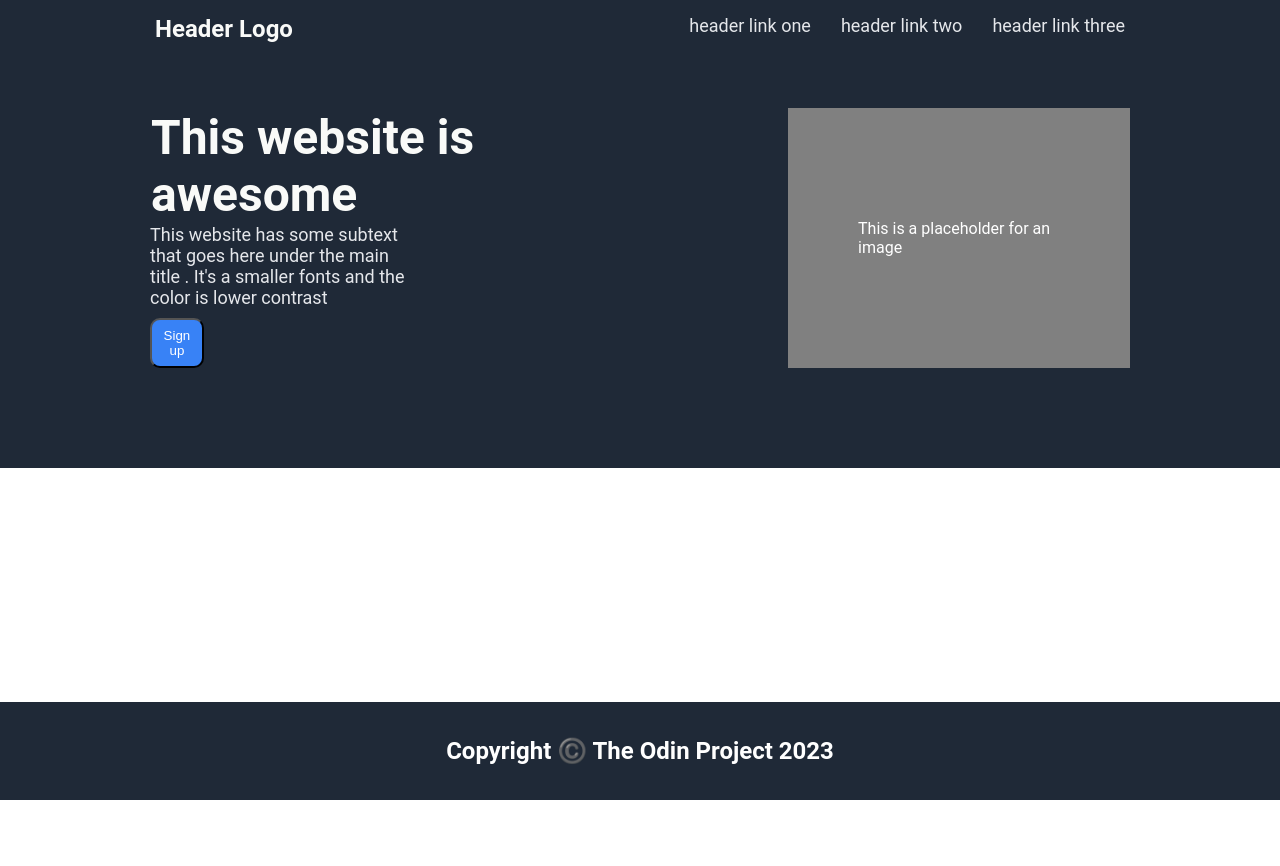
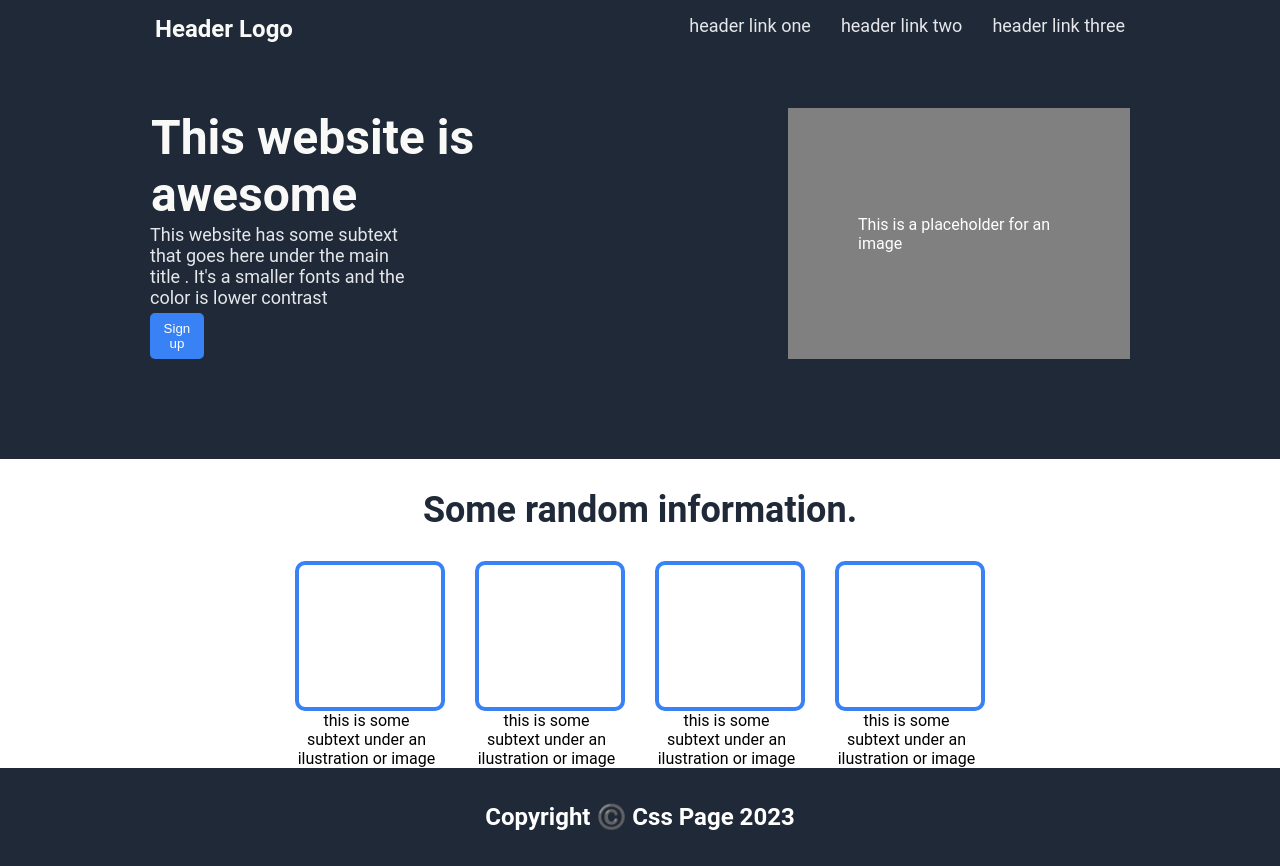
Before and after one commit to Miron-Silviu/project-landing-page, a plain HTML site: page index.html in a window 1280 px wide. Before the commit the page ends 800 px from the top, so only its background shows below. Drawn offline with Linux system fonts and the light colour scheme.

Commit message:
Adding new information in index.html and styled info-section

```diff
--- a/index.html
+++ b/index.html
@@ -7,7 +7,7 @@
     <title>Css page</title>
 </head>
 <body>
-    <section id="hero">
+    <section id="hero-section">
         <div class="head-nav">
             <h1 id="logo-txt">Header Logo</h1>
             <nav class="nav-bar">
@@ -26,15 +26,46 @@
                     main title . It's a smaller fonts and the color is lower
                     contrast
                 </p>
-                <button class="sign-in-button" type="button">Sign up</button>
+                <button class="sign-in-button" type="button">
+                    Sign up
+                </button>
             </div>
             <div class="placeholder">
                 <p>This is a placeholder for an image</p>
             </div>
         </div>
     </section>
+    <section id="info-section">
+        <h2 id="text-title-info">Some random information.</h2>
+        <div class="info-container">
+            <div>
+                <div class="info-content"></div>
+                <p class="text-content">
+                    this is some subtext under an ilustration or image
+                </p>
+            </div>
+            <div>
+                <div class="info-content"></div>
+                <p class="text-content">
+                    this is some subtext under an ilustration or image
+                </p>
+            </div>
+            <div>
+                <div class="info-content"></div>
+                <p class="text-content">
+                    this is some subtext under an ilustration or image
+                </p>
+            </div>
+            <div>
+                <div class="info-content"></div>
+                <p class="text-content">
+                    this is some subtext under an ilustration or image
+                </p>
+            </div>
+        </div>
+    </section>
     <footer class="footer">
-        <h2>Copyright ©️ The Odin Project 2023</h2>
+        <h2>Copyright ©️ Css Page 2023</h2>
     </footer>
 </body>
 </html>
--- a/style.css
+++ b/style.css
@@ -11,7 +11,7 @@ body {
     font-family: 'Roboto', sans-serif;
 }
 /* hero section styling */
-#hero {
+#hero-section {
     display: flex;
     flex-direction: column;
     background-color: #1f2937;
@@ -74,9 +74,41 @@ a {
     color: white;
     padding: 8px;
     width: 10%;
-    margin-top: 10px;
+    margin-top: 5px;
+    border-radius: 5px;
+    cursor: pointer;
+    border: #3882f6;
+}
+/* Second section */
+#info-section {
+    text-align: center;
+}
+#text-title-info {
+    font-size: 36px;
+    font-weight: 700;
+    color: #1f2937;
+    padding: 30px;
+}
+
+.info-container {
+    flex-direction: row;
+    margin: 0px 600px;
+    display: flex;
+    justify-content: center;
+    gap: 30px;
+}
+.info-content {
+    display: flex;
+    border: 4px solid #3882f6;
+    height: 150px;
+    width: 150px;
     border-radius: 10px;
-    cursor: pointer;
+    text-align: center;
+}
+.text-content {
+    text-align: center;
+    padding-right: 7px;
+    width: 100%;
 }
 /* Styling footer */
 .footer {
```
